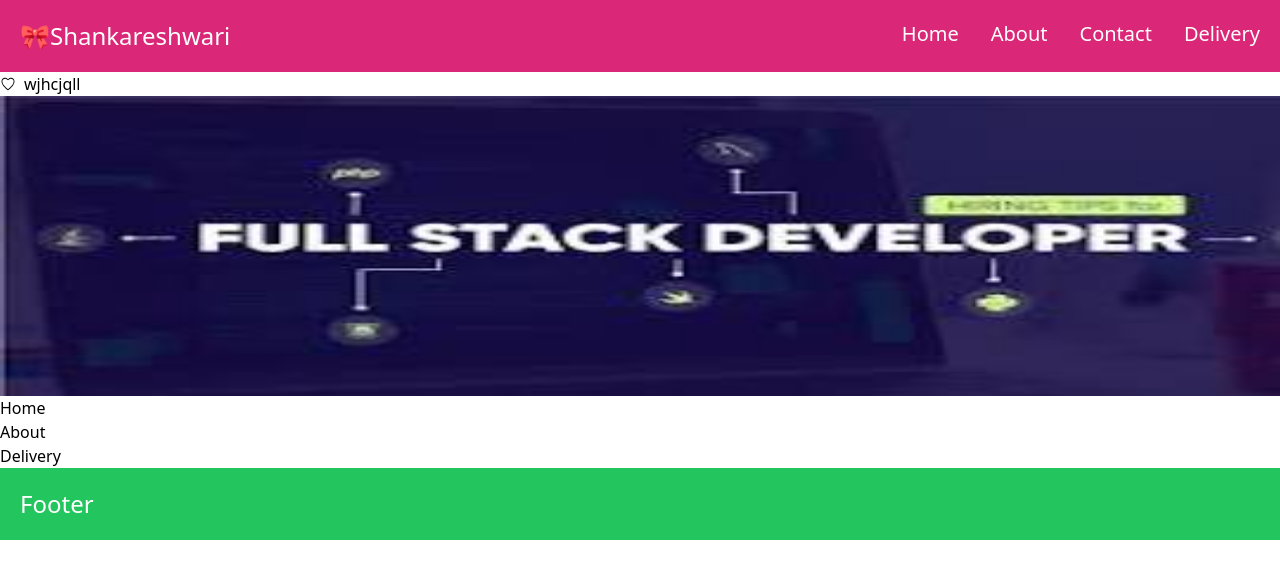
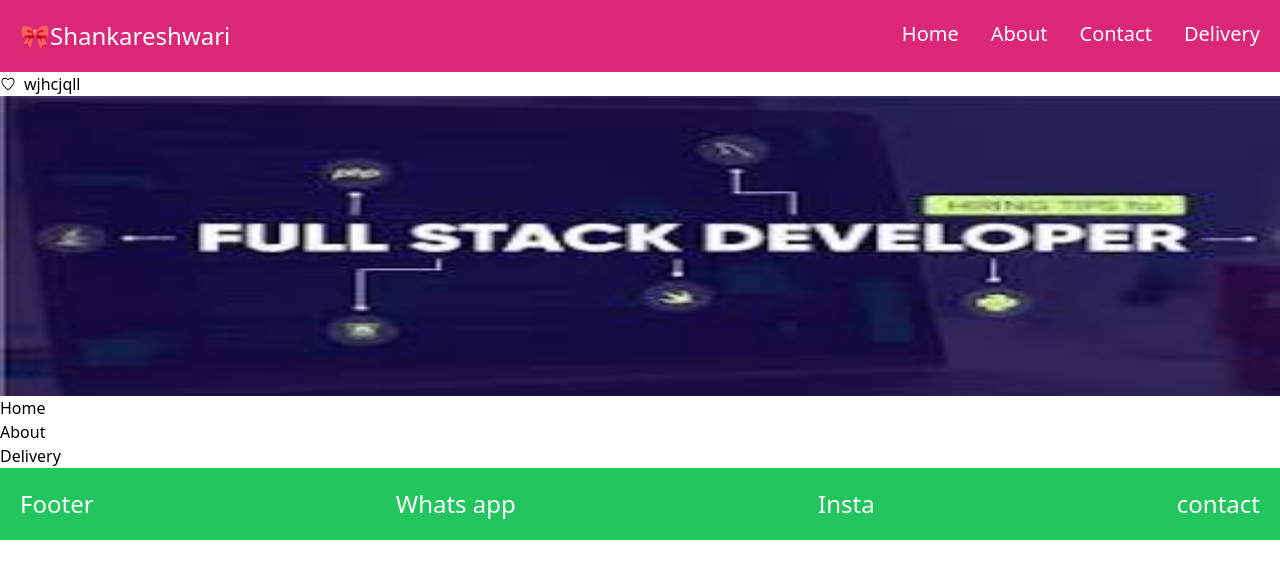
Before and after one commit to abi4679553/routesbasic, a React (Create React App) app: page / in a window 1280 px wide. Shown: the top 578 px of the page. Built offline with nearby package versions, Linux system fonts and the light colour scheme.

Commit message:
update Footer.js

```diff
--- a/src/components/Footer.js
+++ b/src/components/Footer.js
@@ -2,8 +2,11 @@ import React from 'react'
 
 const Footer = () => {
   return (
-    <div>
-        <p className='p-5 text-2xl bg-green-500 text-white'> Footer </p>
+    <div className='p-5 text-2xl bg-green-500 text-white flex gap-10 justify-between'>
+        <p> Footer </p>
+        <p>Whats app</p>
+        <p>Insta</p>
+        <p>contact</p>
     </div>
   )
 }
```
